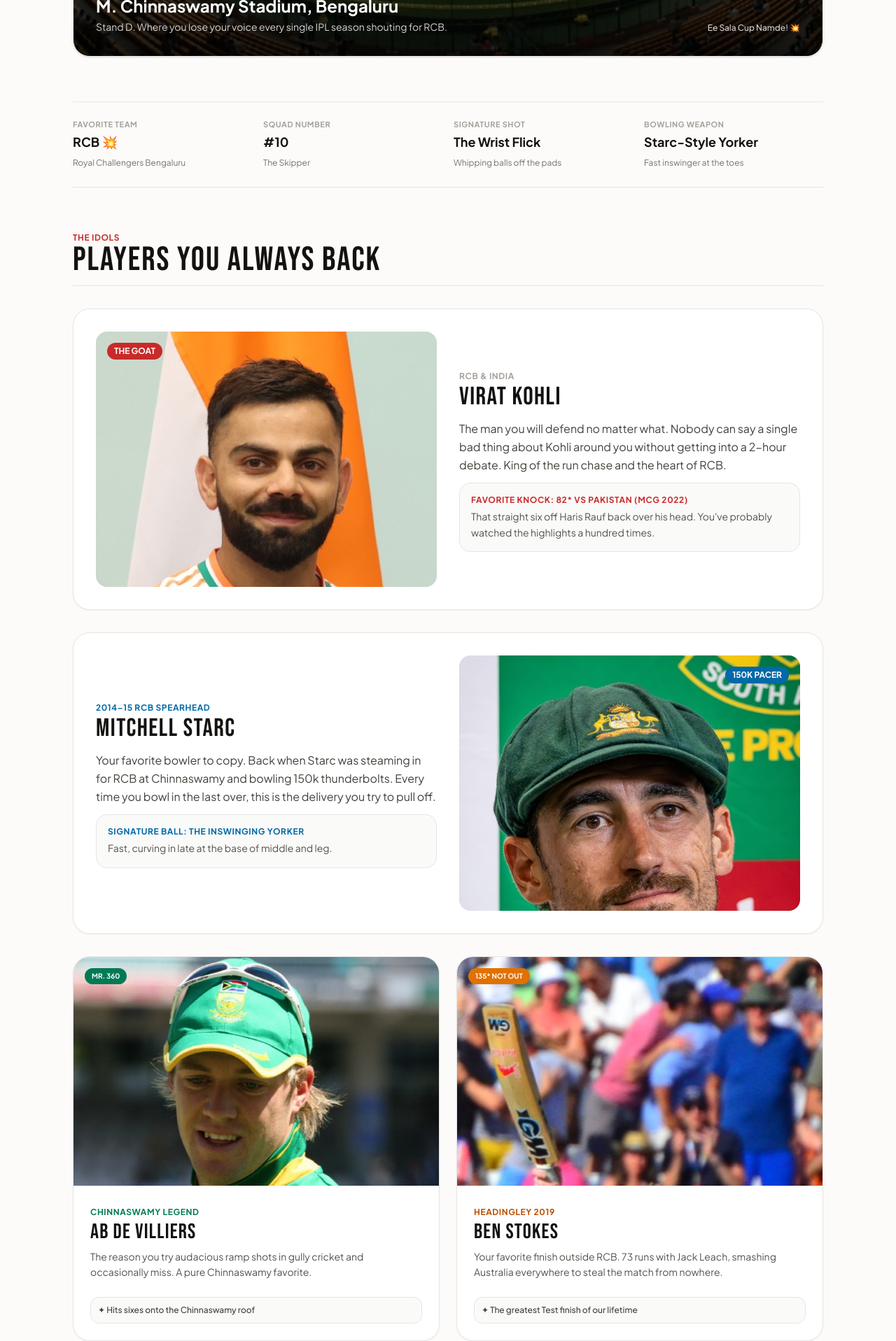
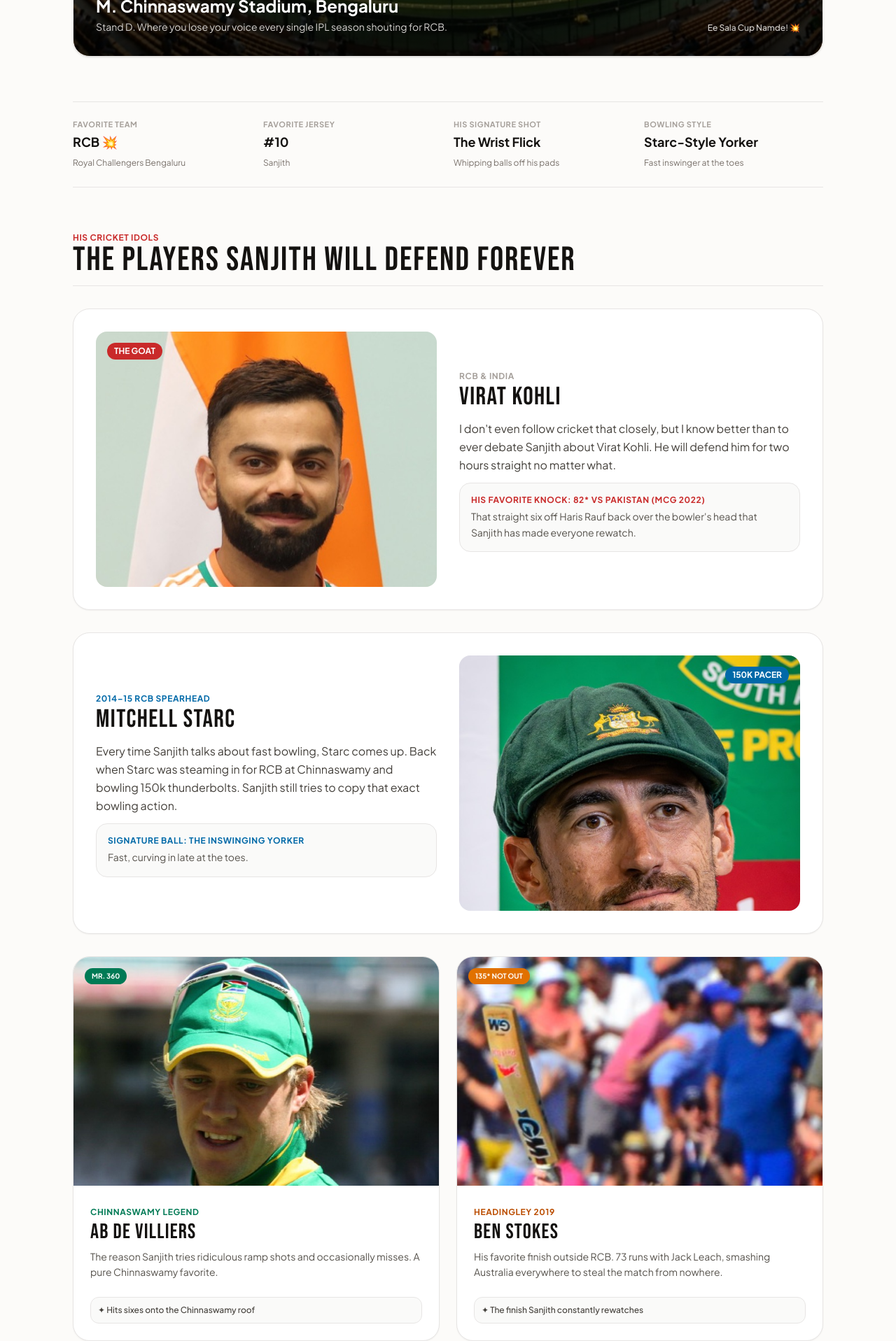
Before and after one commit to azanabdullah2752012-ui/sanjith-cricket-hub, a React (Vite) app: page / in a window 1280 px wide. Shown: the part 880-2797 px from the top of the page at 70% size. Built offline with nearby package versions, Linux system fonts and the light colour scheme.

Commit message:
Fix narrative voice: written from real friend perspective who does not play cricket but knows Sanjith's cricket obsession

```diff
--- a/src/App.tsx
+++ b/src/App.tsx
@@ -34,8 +34,8 @@ const SHOTS: ShotConfig[] = [
   {
     id: 'wrist-flick',
     name: 'The Wrist Flick',
-    subtitle: "Sanjith's Go-To Shot",
-    description: "His favorite shot in the book. Waiting for anything full on leg stump and whipping it high over mid-wicket into Stand D.",
+    subtitle: "Sanjith's Favorite Shot",
+    description: "His signature shot. Waiting for anything on the pads and whipping it high over mid-wicket into Stand D.",
     color: '#c92a2a',
     startX: 150,
     startY: 155,
@@ -47,8 +47,8 @@ const SHOTS: ShotConfig[] = [
   {
     id: 'shoelace',
     name: 'The Shoelace Four',
-    subtitle: 'Classic Squad Moment',
-    description: "The batsman edges it past slip while Sanjith is bent down tying his laces in the deep. Ball trickles right past for four.",
+    subtitle: 'Classic Match Moment',
+    description: "The ball rolling past to the boundary while Sanjith is bent down tying his laces in the deep.",
     color: '#b45309',
     startX: 150,
     startY: 155,
@@ -60,8 +60,8 @@ const SHOTS: ShotConfig[] = [
   {
     id: 'starc-yorker',
     name: 'The Starc Yorker',
-    subtitle: 'Death Overs Weapon',
-    description: "Trying to bowl like Mitchell Starc back when he played for RCB — full at the toes, aiming straight at middle stump.",
+    subtitle: 'The Delivery He Tries to Bowl',
+    description: "Trying to copy Mitchell Starc from his RCB days — steaming in and aiming straight at the base of middle stump.",
     color: '#0284c7',
     startX: 150,
     startY: 70,
@@ -73,8 +73,8 @@ const SHOTS: ShotConfig[] = [
   {
     id: 'kohli-mcg',
     name: 'Kohli vs Rauf (MCG)',
-    subtitle: 'Favorite Chase Ever',
-    description: "That back-foot straight six over Haris Rauf in the 19th over. Sanjith has probably watched this replay a hundred times.",
+    subtitle: "The Knock He Never Stops Rewatching",
+    description: "That ridiculous back-foot straight six over Haris Rauf. Sanjith has shown everyone this replay at least a dozen times.",
     color: '#c92a2a',
     startX: 150,
     startY: 155,
@@ -138,7 +138,7 @@ export function App() {
     try {
       localStorage.removeItem('sanjith_birthday_notes');
       localStorage.removeItem('sanjith_birthday_notes_v3');
-      const saved = localStorage.getItem('sanjith_real_notes');
+      const saved = localStorage.getItem('sanjith_real_notes_v2');
       if (saved) {
         const parsed = JSON.parse(saved);
         if (Array.isArray(parsed)) return parsed;
@@ -155,7 +155,7 @@ export function App() {
 
   useEffect(() => {
     try {
-      localStorage.setItem('sanjith_real_notes', JSON.stringify(notes));
+      localStorage.setItem('sanjith_real_notes_v2', JSON.stringify(notes));
     } catch {
       // ignore
     }
@@ -218,7 +218,7 @@ export function App() {
             <div className="flex items-center gap-2 text-xs font-bold tracking-wider text-[#c92a2a] uppercase">
               <span>RCB Fan</span>
               <span>•</span>
-              <span>Stand D</span>
+              <span>Stand D Regular</span>
               <span>•</span>
               <span>Jersey #10</span>
             </div>
@@ -229,7 +229,7 @@ export function App() {
             </h1>
 
             <p className="text-base sm:text-lg text-stone-700 max-w-2xl font-normal leading-relaxed pt-1">
-              Made this for your birthday bro. Celebrating your die-hard love for RCB, defending Virat Kohli in every argument, trying to bowl 150k yorkers like Starc, and of course, that match where you gave away four runs tying your shoelaces.
+              I don't play cricket, but nobody can spend five minutes around you without hearing about RCB, arguing over Virat Kohli, or hearing about your wrist flick. Made this page for your birthday bro.
             </p>
           </div>
 
@@ -246,7 +246,7 @@ export function App() {
             <div className="absolute bottom-6 left-6 right-6 sm:bottom-8 sm:left-8 sm:right-8 text-white flex flex-col sm:flex-row sm:items-end justify-between gap-4">
               <div className="space-y-1 max-w-xl">
                 <span className="text-[10px] font-bold uppercase tracking-wider bg-[#c92a2a] px-2 py-0.5 rounded text-white inline-block">
-                  RCB Fortress
+                  Sanjith's Second Home
                 </span>
                 <h2 className="text-xl sm:text-2xl font-bold text-white">
                   M. Chinnaswamy Stadium, Bengaluru
@@ -272,19 +272,19 @@ export function App() {
           </div>
 
           <div className="space-y-0.5">
-            <span className="text-[11px] font-bold uppercase tracking-wider text-stone-400 block">Squad Number</span>
+            <span className="text-[11px] font-bold uppercase tracking-wider text-stone-400 block">Favorite Jersey</span>
             <p className="text-base sm:text-lg font-bold text-[#141210]">#10</p>
-            <span className="text-xs text-stone-500">The Skipper</span>
+            <span className="text-xs text-stone-500">Sanjith</span>
           </div>
 
           <div className="space-y-0.5">
-            <span className="text-[11px] font-bold uppercase tracking-wider text-stone-400 block">Signature Shot</span>
+            <span className="text-[11px] font-bold uppercase tracking-wider text-stone-400 block">His Signature Shot</span>
             <p className="text-base sm:text-lg font-bold text-[#141210]">The Wrist Flick</p>
-            <span className="text-xs text-stone-500">Whipping balls off the pads</span>
+            <span className="text-xs text-stone-500">Whipping balls off his pads</span>
           </div>
 
           <div className="space-y-0.5">
-            <span className="text-[11px] font-bold uppercase tracking-wider text-stone-400 block">Bowling Weapon</span>
+            <span className="text-[11px] font-bold uppercase tracking-wider text-stone-400 block">Bowling Style</span>
             <p className="text-base sm:text-lg font-bold text-[#141210]">Starc-Style Yorker</p>
             <span className="text-xs text-stone-500">Fast inswinger at the toes</span>
           </div>
@@ -294,10 +294,10 @@ export function App() {
         <section className="space-y-8">
           <div className="border-b border-stone-200 pb-3">
             <span className="text-xs font-bold tracking-wider text-[#c92a2a] uppercase block">
-              The Idols
+              His Cricket Idols
             </span>
             <h2 className="font-display text-4xl sm:text-5xl text-[#141210] uppercase tracking-wide">
-              Players You Always Back
+              The Players Sanjith Will Defend Forever
             </h2>
           </div>
 
@@ -325,15 +325,15 @@ export function App() {
               </h3>
 
               <p className="text-sm sm:text-base text-stone-700 leading-relaxed font-normal">
-                The man you will defend no matter what. Nobody can say a single bad thing about Kohli around you without getting into a 2-hour debate. King of the run chase and the heart of RCB.
+                I don't even follow cricket that closely, but I know better than to ever debate Sanjith about Virat Kohli. He will defend him for two hours straight no matter what.
               </p>
 
               <div className="p-4 rounded-2xl bg-stone-50 border border-stone-200 space-y-1">
                 <span className="text-xs font-bold text-[#c92a2a] uppercase tracking-wider block">
-                  Favorite Knock: 82* vs Pakistan (MCG 2022)
+                  His Favorite Knock: 82* vs Pakistan (MCG 2022)
                 </span>
                 <p className="text-xs sm:text-sm text-stone-600 leading-relaxed">
-                  That straight six off Haris Rauf back over his head. You've probably watched the highlights a hundred times.
+                  That straight six off Haris Rauf back over the bowler's head that Sanjith has made everyone rewatch.
                 </p>
               </div>
             </div>
@@ -351,7 +351,7 @@ export function App() {
               </h3>
 
               <p className="text-sm sm:text-base text-stone-700 leading-relaxed font-normal">
-                Your favorite bowler to copy. Back when Starc was steaming in for RCB at Chinnaswamy and bowling 150k thunderbolts. Every time you bowl in the last over, this is the delivery you try to pull off.
+                Every time Sanjith talks about fast bowling, Starc comes up. Back when Starc was steaming in for RCB at Chinnaswamy and bowling 150k thunderbolts. Sanjith still tries to copy that exact bowling action.
               </p>
 
               <div className="p-4 rounded-2xl bg-stone-50 border border-stone-200 space-y-1">
@@ -359,7 +359,7 @@ export function App() {
                   Signature Ball: The Inswinging Yorker
                 </span>
                 <p className="text-xs sm:text-sm text-stone-600 leading-relaxed">
-                  Fast, curving in late at the base of middle and leg.
+                  Fast, curving in late at the toes.
                 </p>
               </div>
             </div>
@@ -401,7 +401,7 @@ export function App() {
                     AB de Villiers
                   </h4>
                   <p className="text-xs sm:text-sm text-stone-600 leading-relaxed">
-                    The reason you try audacious ramp shots in gully cricket and occasionally miss. A pure Chinnaswamy favorite.
+                    The reason Sanjith tries ridiculous ramp shots and occasionally misses. A pure Chinnaswamy favorite.
                   </p>
                 </div>
               </div>
@@ -434,13 +434,13 @@ export function App() {
                     Ben Stokes
                   </h4>
                   <p className="text-xs sm:text-sm text-stone-600 leading-relaxed">
-                    Your favorite finish outside RCB. 73 runs with Jack Leach, smashing Australia everywhere to steal the match from nowhere.
+                    His favorite finish outside RCB. 73 runs with Jack Leach, smashing Australia everywhere to steal the match from nowhere.
                   </p>
                 </div>
               </div>
               <div className="p-6 pt-0">
                 <span className="text-xs font-medium text-stone-700 bg-stone-50 p-2.5 rounded-xl border border-stone-200 block">
-                  ✦ The greatest Test finish of our lifetime
+                  ✦ The finish Sanjith constantly rewatches
                 </span>
               </div>
             </div>
@@ -455,7 +455,7 @@ export function App() {
                 The Pitch
               </span>
               <h2 className="font-display text-4xl text-[#141210] uppercase tracking-wide">
-                Signature Shots & Trajectories
+                Sanjith's Signature Shots & Balls
               </h2>
             </div>
             <span className="text-xs font-bold text-[#c92a2a] bg-red-50 px-3 py-1 rounded-full border border-red-200">
@@ -560,19 +560,19 @@ export function App() {
         {/* The Real Story: The Shoelace Incident */}
         <section className="bg-amber-50/70 p-6 sm:p-10 rounded-3xl border border-amber-200 space-y-3">
           <div className="text-xs font-bold tracking-wider text-amber-800 uppercase">
-            Squad Folklore
+            Classic Story
           </div>
 
           <h3 className="font-display text-4xl text-amber-950 uppercase">
-            The Time You Tied Your Shoelaces During a Match 😂
+            The Time Sanjith Tied His Shoelaces During Live Play 😂
           </h3>
 
           <p className="text-sm sm:text-base text-amber-900 leading-relaxed font-normal">
-            We will never let you forget this one. The bowler starts running in to bowl. You're out in the deep, and for some reason decide that exact second is the time to bend down and double-knot your shoes. The bowler delivers, the batsman slices it straight at you, and the ball rolls past you into the boundary for four while your head is completely down.
+            I don't play cricket, but this story will never get old. The bowler is running in to bowl. Sanjith is out in the deep, and for some reason decides that exact second is the time to bend down and double-knot his sneakers. The bowler bowls, the batsman slices it right in Sanjith's direction, and the ball rolls past him for four while his head is completely down.
           </p>
 
           <p className="text-xs sm:text-sm font-bold text-amber-950 pt-1">
-            "Runs saved: 0. Shoes tied: 100%."
+            "Runs saved: 0. Shoes tied: 100%. Legend behavior."
           </p>
         </section>
 
@@ -600,7 +600,7 @@ export function App() {
               </label>
               <input
                 type="text"
-                placeholder="e.g. Azan, Squad Friend..."
+                placeholder="e.g. Azan, Friend..."
                 value={fromName}
                 onChange={(e) => setFromName(e.target.value)}
                 className="w-full px-4 py-2.5 rounded-xl bg-stone-50 border border-stone-200 text-sm text-[#141210] placeholder:text-stone-400 focus:outline-none focus:border-[#c92a2a] focus:bg-white transition-colors"
@@ -613,7 +613,7 @@ export function App() {
                 Message or Roast
               </label>
               <textarea
-                placeholder="Write a birthday wish, inside joke, or match memory for Sanjith..."
+                placeholder="Write a birthday wish, inside joke, or memory for Sanjith..."
                 value={noteText}
                 onChange={(e) => setNoteText(e.target.value)}
                 rows={3}
```
